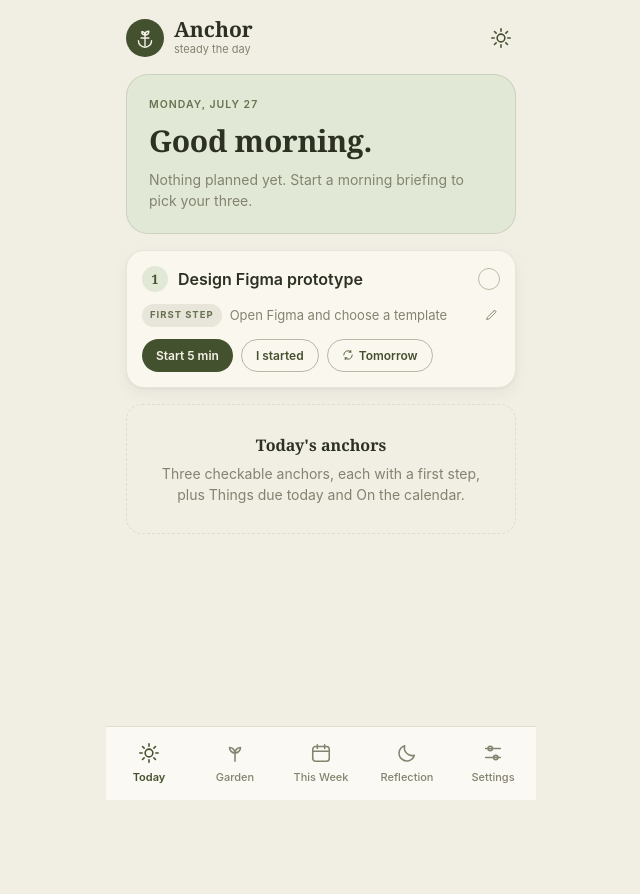
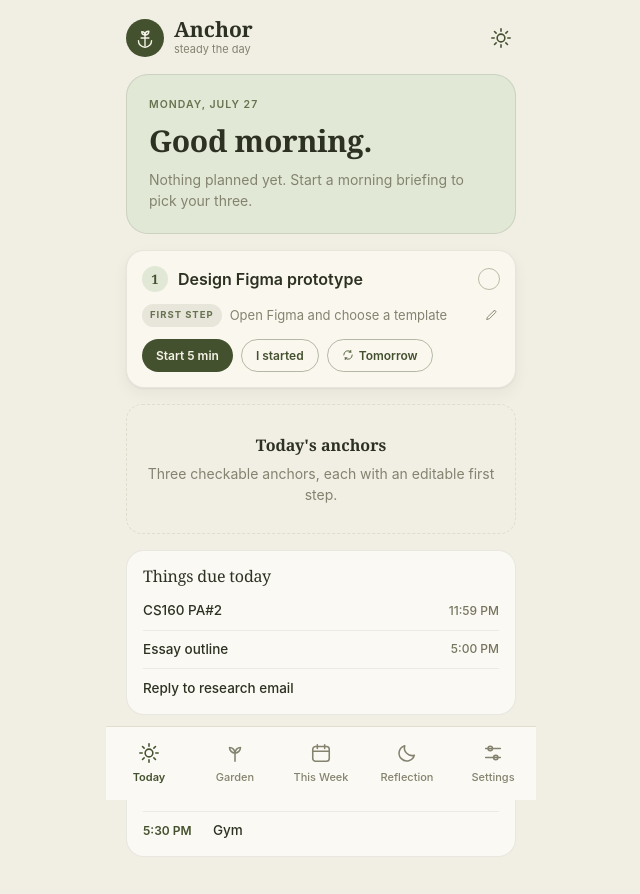
Before and after one commit to Sane24/Anchor-App, a React (Vite) app: page / in a window 1280 px wide. Shown: the top 894 px of the page, without its empty margins (319-959 px from the left). Before the commit the page ends 800 px from the top, so only its background shows below. Built offline with nearby package versions, Linux system fonts and the light colour scheme; no server answers.

Commit message:
Moved today's information cards from the timer screen to today's screen

```diff
--- a/src/screens/Timer.jsx
+++ b/src/screens/Timer.jsx
@@ -95,33 +95,6 @@ export default function Timer() {
           Reset
         </button>
       </div>
-
-      <section className="focus-list">
-        <h3 className="focus-list-title">Things due today</h3>
-        <div className="focus-row focus-row-due">
-          <span className="focus-row-label">CS160 PA#2</span>
-          <span className="focus-row-time">11:59 PM</span>
-        </div>
-        <div className="focus-row focus-row-due">
-          <span className="focus-row-label">Essay outline</span>
-          <span className="focus-row-time">5:00 PM</span>
-        </div>
-        <div className="focus-row focus-row-due focus-row-last">
-          <span className="focus-row-label">Reply to research email</span>
-        </div>
-      </section>
-
-      <section className="focus-list focus-list-calendar">
-        <h3 className="focus-list-title">On the calendar</h3>
-        <div className="focus-row">
-          <span className="focus-row-at">2:00 PM</span>
-          <span className="focus-row-label">Research meeting</span>
-        </div>
-        <div className="focus-row focus-row-last">
-          <span className="focus-row-at">5:30 PM</span>
-          <span className="focus-row-label">Gym</span>
-        </div>
-      </section>
     </div>
   )
 }
--- a/src/screens/Today.jsx
+++ b/src/screens/Today.jsx
@@ -57,8 +57,35 @@ export default function Today() {
 
       <Placeholder
         title="Today's anchors"
-        note="Three checkable anchors, each with a first step, plus Things due today and On the calendar."
+        note="Three checkable anchors, each with an editable first step."
       />
+
+      <section className="today-info-list">
+        <h3 className="today-info-title">Things due today</h3>
+        <div className="today-info-row today-info-row-due">
+          <span className="today-info-label">CS160 PA#2</span>
+          <span className="today-info-time">11:59 PM</span>
+        </div>
+        <div className="today-info-row today-info-row-due">
+          <span className="today-info-label">Essay outline</span>
+          <span className="today-info-time">5:00 PM</span>
+        </div>
+        <div className="today-info-row today-info-row-due today-info-row-last">
+          <span className="today-info-label">Reply to research email</span>
+        </div>
+      </section>
+
+      <section className="today-info-list">
+        <h3 className="today-info-title">On the calendar</h3>
+        <div className="today-info-row">
+          <span className="today-info-at">2:00 PM</span>
+          <span className="today-info-label">Research meeting</span>
+        </div>
+        <div className="today-info-row today-info-row-last">
+          <span className="today-info-at">5:30 PM</span>
+          <span className="today-info-label">Gym</span>
+        </div>
+      </section>
     </div>
   )
 }
--- a/src/styles/app.css
+++ b/src/styles/app.css
@@ -488,24 +488,16 @@
   text-decoration: underline;
 }
 
-/* ---------- Focus Sprint list cards ---------- */
+/* ---------- Today information cards ---------- */
 
-.focus-list {
+.today-info-list {
   background: #FBF9F3;
   border: 1px solid rgba(44, 49, 34, 0.09);
   border-radius: 18px;
   padding: 0 16px 6px;
 }
 
-.focus-list:first-of-type {
-  margin-top: 183px;      /* gap between Reset and "Things due today" */
-}
-
-.focus-list-calendar {
-  margin-top: 12px;
-}
-
-.focus-list-title {
+.today-info-title {
   font-family: var(--display);
   font-weight: 400;
   font-size: 16px;
@@ -515,29 +507,29 @@
   margin-bottom: 6.19px;
 }
 
-.focus-row {
+.today-info-row {
   display: flex;
   align-items: center;
   height: 38.55px;
   border-bottom: 1px solid rgba(44, 49, 34, 0.07);
 }
 
-.focus-row-due {
+.today-info-row-due {
   justify-content: space-between;
 }
 
-.focus-row-last {
+.today-info-row-last {
   border-bottom: none;
 }
 
-.focus-row-label {
+.today-info-label {
   font-size: 13.5px;
   font-weight: 500;
   line-height: 17.55px;
   color: var(--ink);
 }
 
-.focus-row-time {
+.today-info-time {
   font-size: 12px;
   font-weight: 500;
   line-height: 12px;
@@ -545,7 +537,7 @@
 }
 
 /* Calendar rows lead with the time in a fixed 70px column. */
-.focus-row-at {
+.today-info-at {
   width: 70px;
   flex-shrink: 0;
   font-size: 12px;
```
